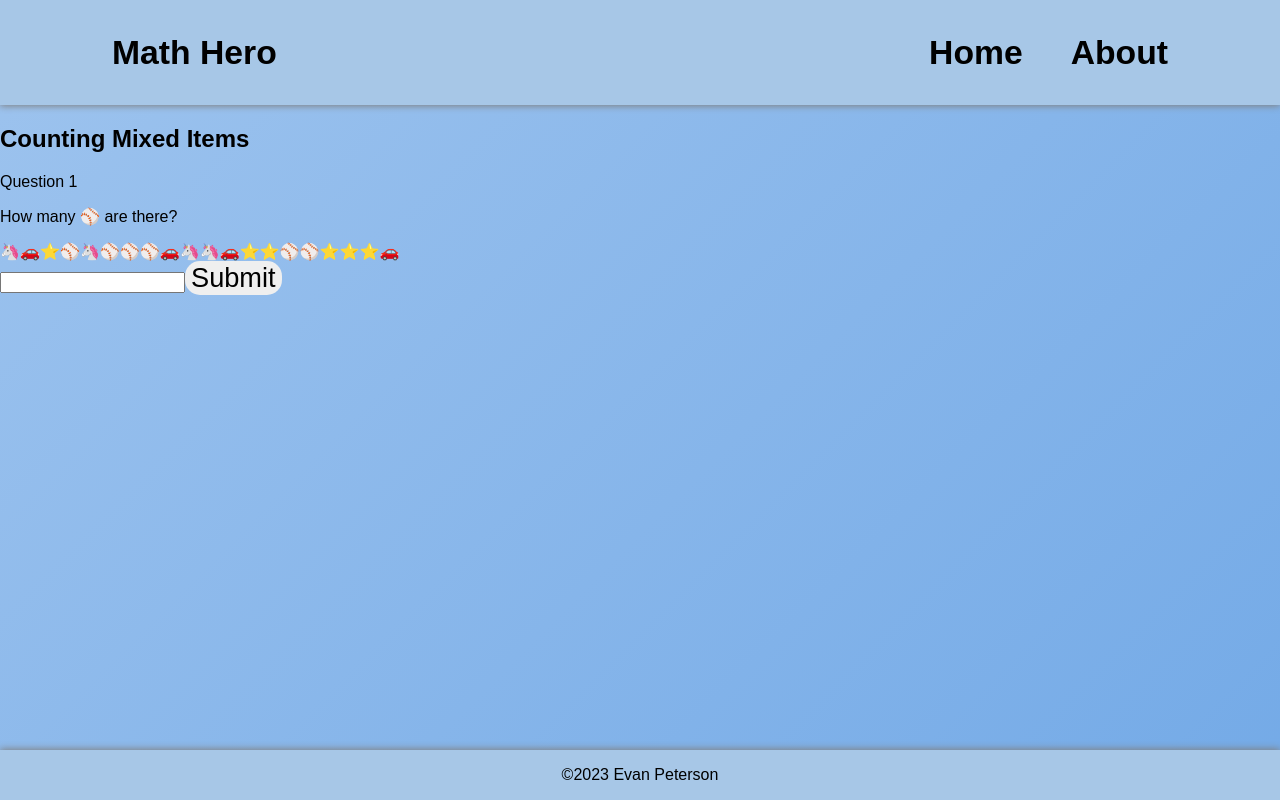
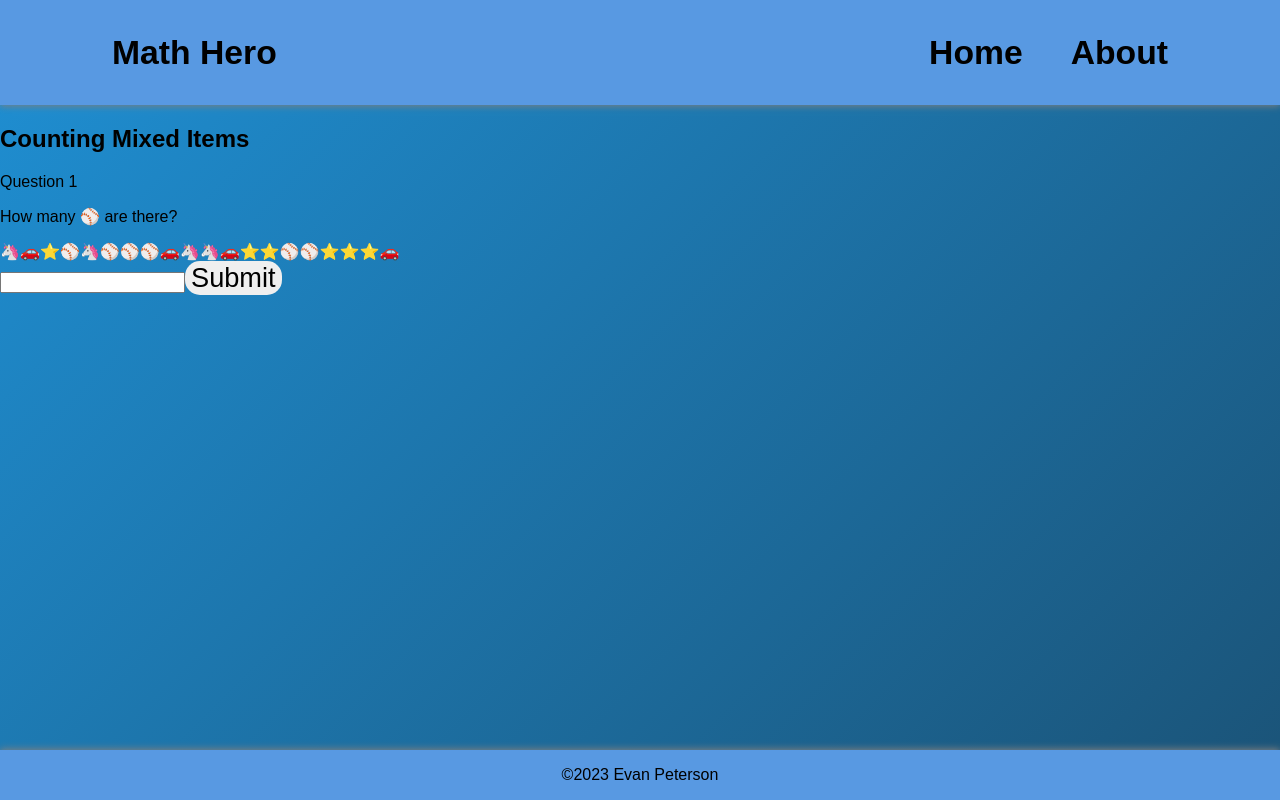
Before and after one commit to evan-desu/math-hero, a React (Create React App) app: page /count-mixed in a window 1280 px wide. Built offline with nearby package versions, Linux system fonts and the light colour scheme; a web font is replaced by a local one.

Commit message:
styling: touching up colours

```diff
--- a/src/App.css
+++ b/src/App.css
@@ -6,12 +6,19 @@ html {
 
 
 body {
-    background: linear-gradient(-45deg, #5899E2, #FFFFFF);
+    background: linear-gradient(-45deg, #182b3a, #20a4f3, #ffffff);
 	background-size: 400% 400%;
 	animation: gradient 15s ease infinite;
 	height: 100vh;
 }
 
+/*
+colour options:
+background: linear-gradient(-45deg, #118ab2, #06d6a0, #ffd166, #118ab2);
+background: linear-gradient(-45deg, #44b09e, #e0d2c7);
+background: linear-gradient(-45deg, #182b3a, #20a4f3, #ffffff);
+
+*/
 @keyframes gradient {
 	0% {
 		background-position: 0% 50%;
--- a/src/Footer/Footer.css
+++ b/src/Footer/Footer.css
@@ -4,7 +4,7 @@ html, body {
 }
 
 .footer {
-    background-color: #A7C7E7;
+    background-color: #5899E2;
     display: flex;
     justify-content: center;
     align-items: center;
--- a/src/Navbar/Navbar.css
+++ b/src/Navbar/Navbar.css
@@ -1,5 +1,5 @@
 .navbar-container {
-    background-color: #A7C7E7;
+    background-color: #5899E2;
     display: flex;
     justify-content: space-between;
     padding: 0 7rem;
```
